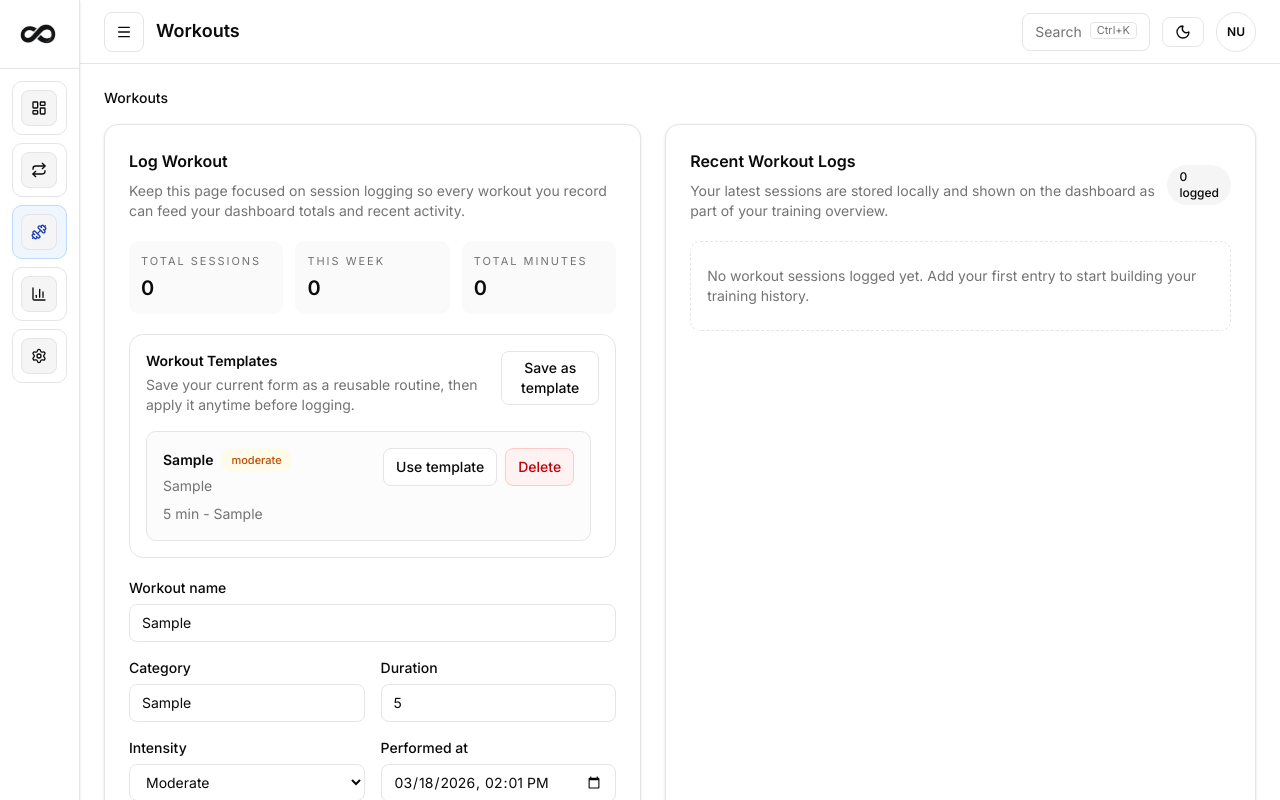
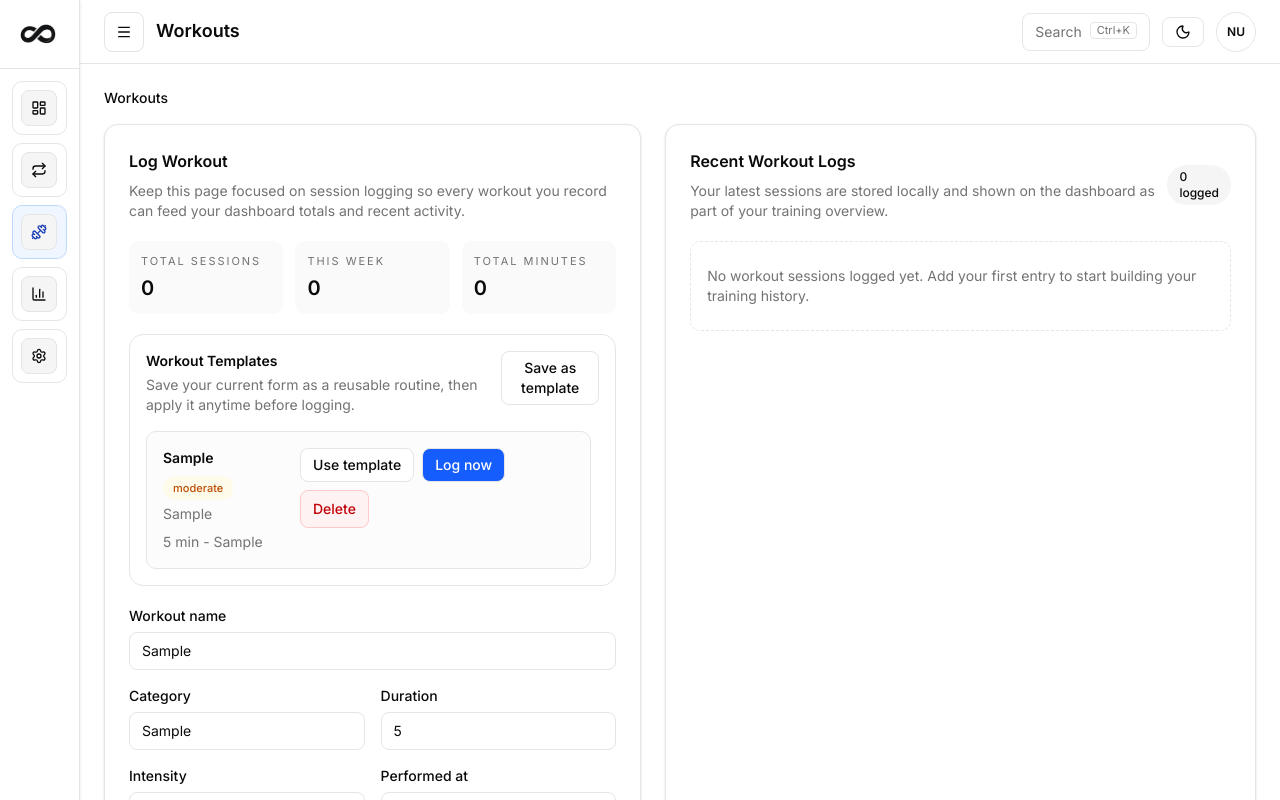
Before and after one commit to jimmycamangon/tuloylang-web, a React (Vite) app: page /workouts in a window 1280 px wide. Both pictures are taken after typing "Sample", "Sample", "5", "Sample" into the empty fields and a click on the button "Save as template". Shown: the top 800 px of the page. Built offline with nearby package versions, Linux system fonts and the light colour scheme.

Commit message:
Added log now in Workouts page

```diff
--- a/src/pages/WorkoutsPage.tsx
+++ b/src/pages/WorkoutsPage.tsx
@@ -182,6 +182,27 @@ export default function WorkoutsPage() {
     setFeedback(`Template "${template.title}" applied to the workout form.`)
   }
 
+  function handleQuickLog(template: WorkoutTemplate) {
+    const now = new Date()
+    const offsetMs = now.getTimezoneOffset() * 60_000
+    const performedAt = new Date(now.getTime() - offsetMs).toISOString()
+
+    const workoutToSave: WorkoutEntry = {
+      id: crypto.randomUUID(),
+      title: template.title,
+      category: template.category,
+      durationMinutes: template.durationMinutes,
+      intensity: template.intensity,
+      performedAt,
+      notes: template.notes,
+      createdAt: now.toISOString(),
+    }
+
+    const nextData = saveWorkout(workoutToSave)
+    setWorkouts(nextData.workouts)
+    setFeedback(`"${template.title}" logged instantly!`)
+  }
+
   function handleDeleteTemplate(template: WorkoutTemplate) {
     const nextData = deleteWorkoutTemplate(template.id)
     setTemplates(nextData.workoutTemplates)
@@ -280,6 +301,13 @@ export default function WorkoutsPage() {
                         className="ui-button"
                       >
                         Use template
+                      </button>
+                      <button
+                        type="button"
+                        onClick={() => handleQuickLog(template)}
+                        className="ui-button bg-blue-600 text-white hover:bg-blue-700"
+                      >
+                        Log now
                       </button>
                       <button
                         type="button"
```
